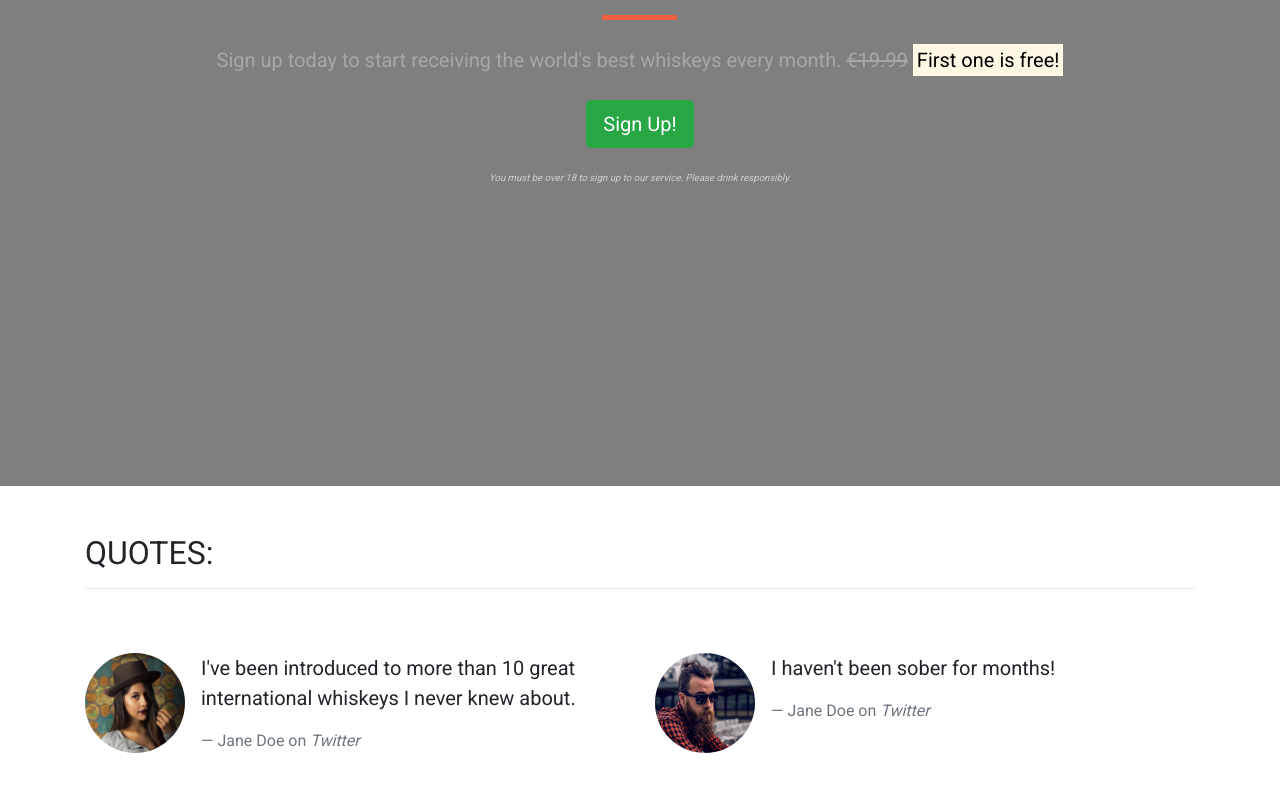
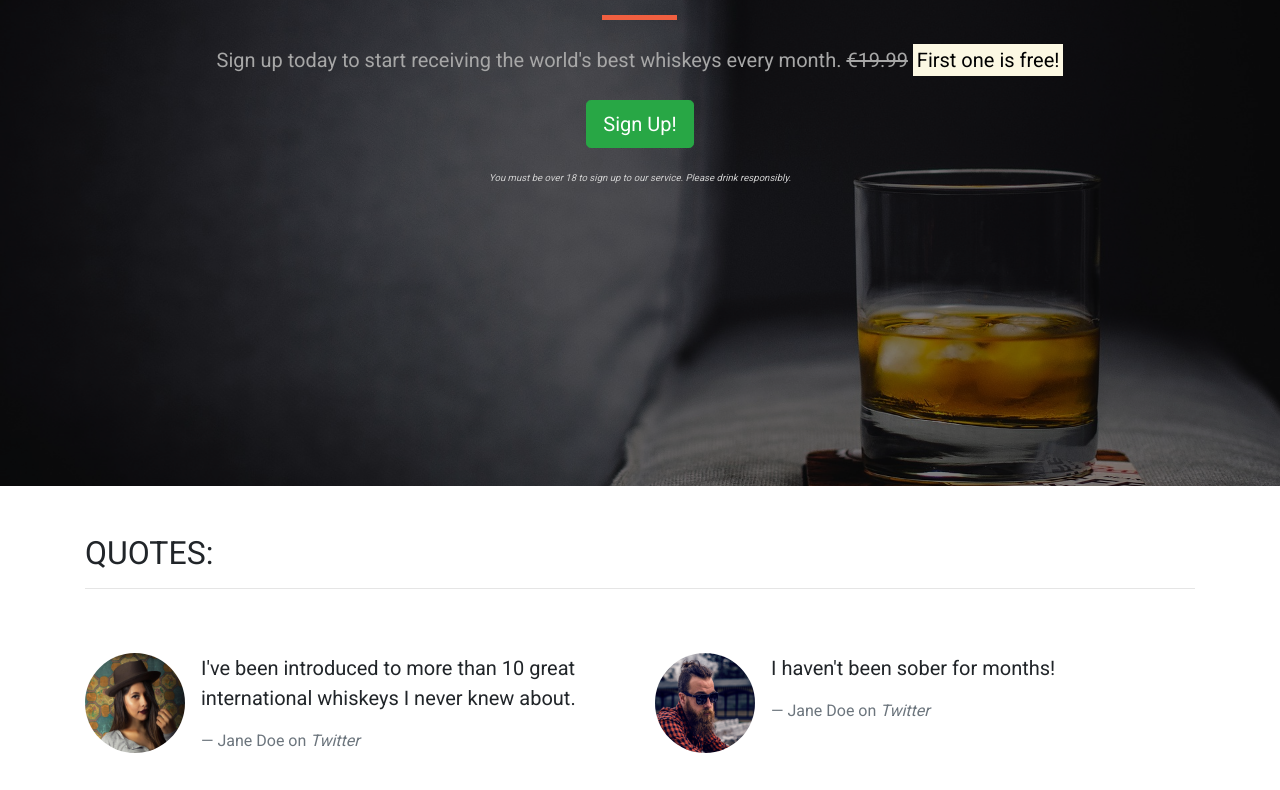
Before and after one commit to michaelhesch/bootstrap, a plain HTML site: page index.html in a window 1280 px wide. Shown: the part 370-1160 px from the top of the page. Drawn offline with nearby package versions, Linux system fonts and the light colour scheme.

Commit message:
update bg image link

```diff
--- a/assets/css/style.css
+++ b/assets/css/style.css
@@ -9,7 +9,7 @@ body {
 .callout-container {
     height: 100vh;
 
-    background: url('../images/whiskey-background.jpg') no-repeat center center fixed;
+    background: url('../img/whiskey-background.jpg') no-repeat center center fixed;
     -webkit-background-size: cover;
     -moz-background-size: cover;
     -o-background-size: cover;
```
